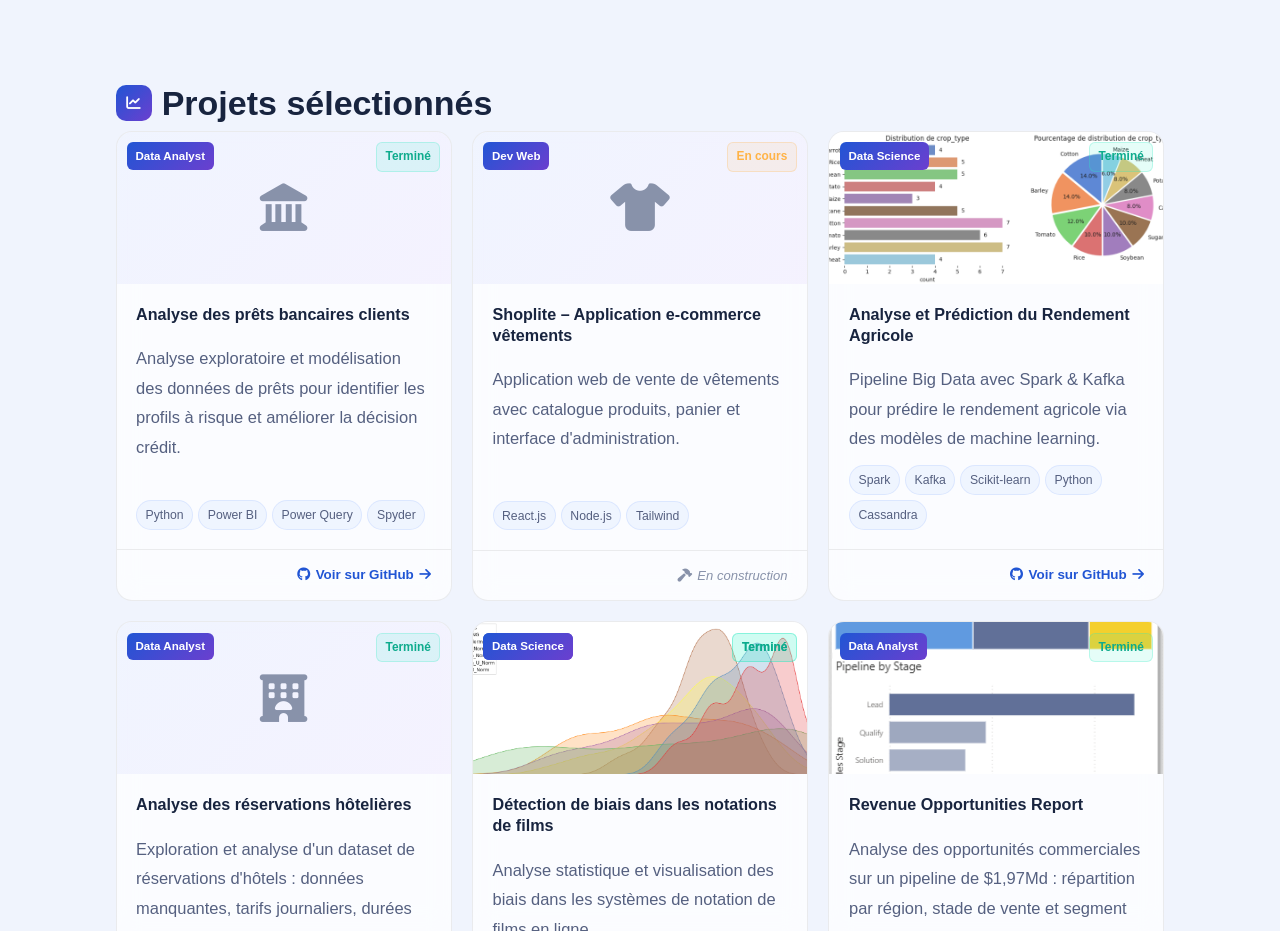
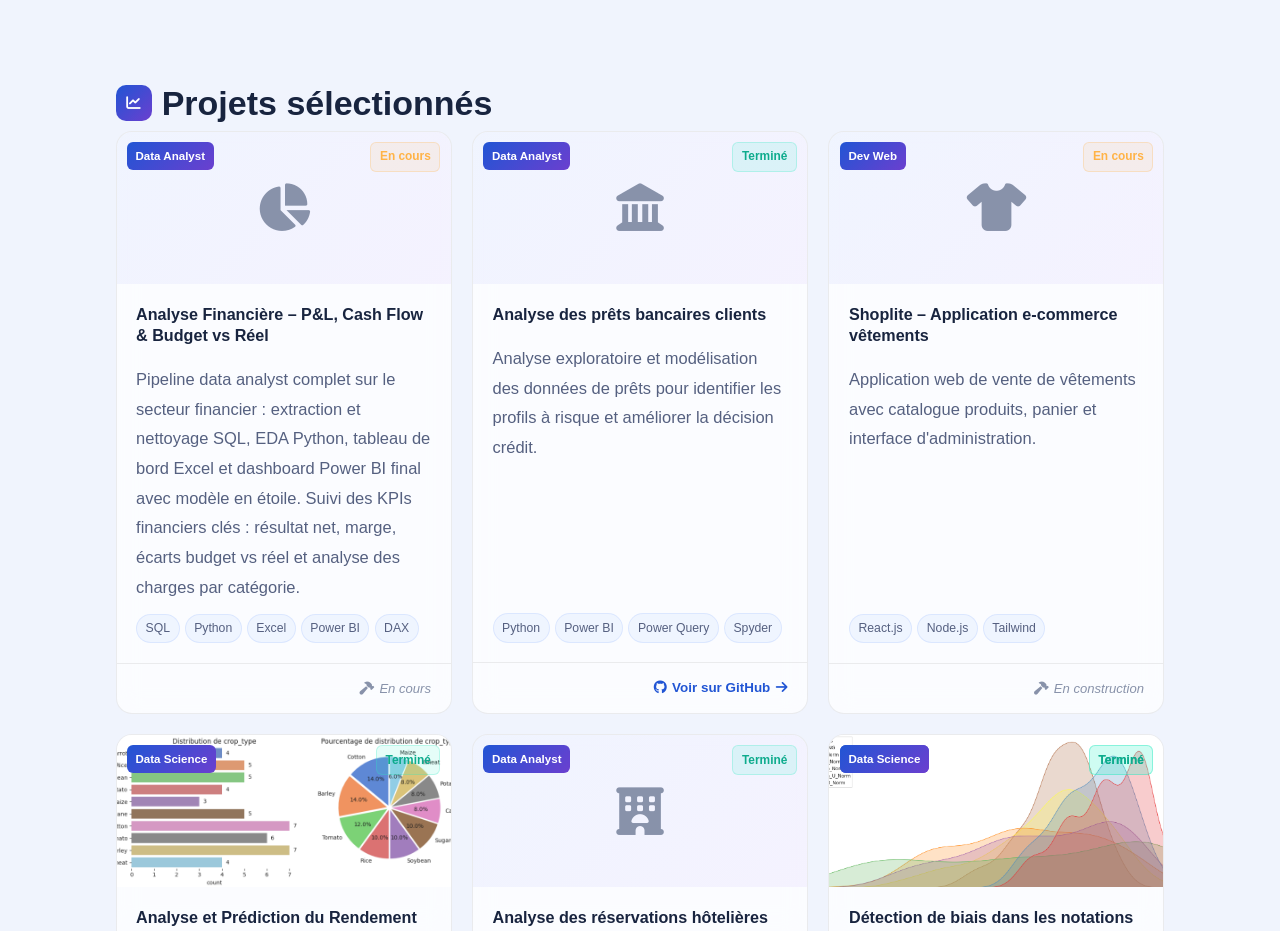
Before and after one commit to AuroreTakouezim/aurore_portfolio, a plain HTML site: page index.html in a window 1280 px wide. Shown: the part 2720-3651 px from the top of the page. Drawn offline with Linux system fonts and the light colour scheme.

Commit message:
Update index.html

```diff
--- a/index.html
+++ b/index.html
@@ -219,7 +219,25 @@
       <h2><span class="ico"><i class="fa-solid fa-chart-line"></i></span> Projets sélectionnés</h2
     </div>
     <div class="proj-grid">
-
+      <!-- projet financier -->
+      <article class="proj-card reveal">
+        <div class="proj-thumb proj-thumb-icon">
+          <i class="fa-solid fa-chart-pie"></i>
+          <span class="proj-cat">Data Analyst</span>
+          <span class="proj-status proj-status--wip">En cours</span>
+        </div>
+        <div class="proj-body">
+          <h3>Analyse Financière – P&L, Cash Flow & Budget vs Réel</h3>
+          <p>Pipeline data analyst complet sur le secteur financier : extraction et nettoyage SQL, EDA Python, tableau de bord Excel et dashboard Power BI final avec modèle en étoile. Suivi des KPIs financiers clés : résultat net, marge, écarts budget vs réel et analyse des charges par catégorie.</p>
+          <ul class="proj-tags">
+            <li>SQL</li><li>Python</li><li>Excel</li><li>Power BI</li><li>DAX</li>
+          </ul>
+        </div>
+        <div class="proj-footer">
+          <span class="proj-link-none"><i class="fa-solid fa-hammer"></i> En cours</span>
+        </div>
+      </article>
+      <!-- projet pret bancaire -->
       <article class="proj-card reveal">
         <div class="proj-thumb proj-thumb-icon">
           <i class="fa-solid fa-landmark"></i>
```
